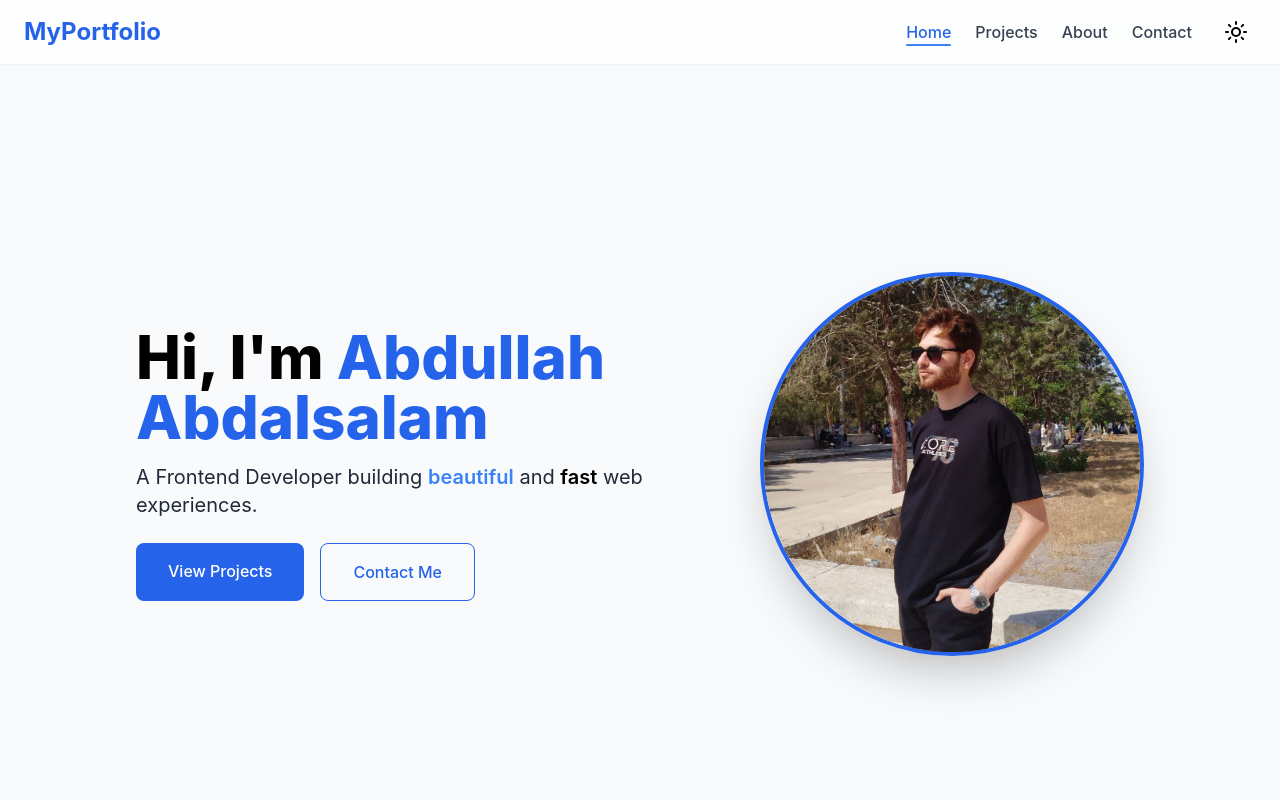
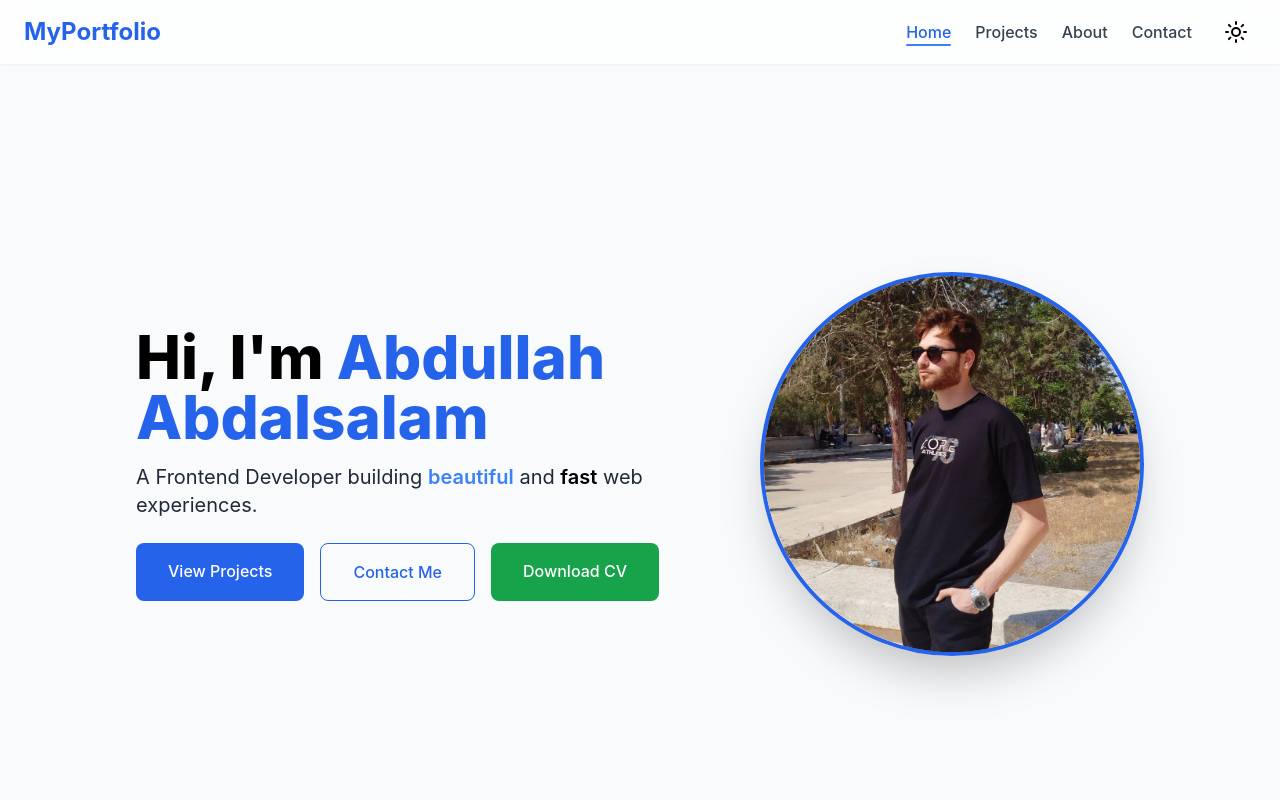
Before and after one commit to Abdullah-Alslam/My-Portfolio, a Next.js app: page / in a window 1280 px wide. Shown: the top 800 px of the page. Built offline with nearby package versions, Linux system fonts and the light colour scheme.

Commit message:
feat (Home) : adding download cv button

```diff
--- a/app/components/Home/HeroSection.jsx
+++ b/app/components/Home/HeroSection.jsx
@@ -48,12 +48,22 @@ export default function HeroSection() {
           >
             View Projects
           </Link>
+
           <Link
             href="/contact"
             className="border border-blue-600 text-blue-600 px-8 py-4 rounded-lg font-medium hover:bg-blue-600 hover:text-white dark:border-blue-400 dark:text-blue-400 dark:hover:bg-blue-400 dark:hover:text-black transition"
           >
             Contact Me
           </Link>
+
+          {/* Download CV Button */}
+          <a
+            href="/Abdullah-Abdaslam-cv.pdf"
+            download
+            className="bg-green-600 text-white px-8 py-4 rounded-lg font-medium hover:bg-green-700 dark:hover:bg-green-500 transition"
+          >
+            Download CV
+          </a>
         </motion.div>
       </div>
 
```
